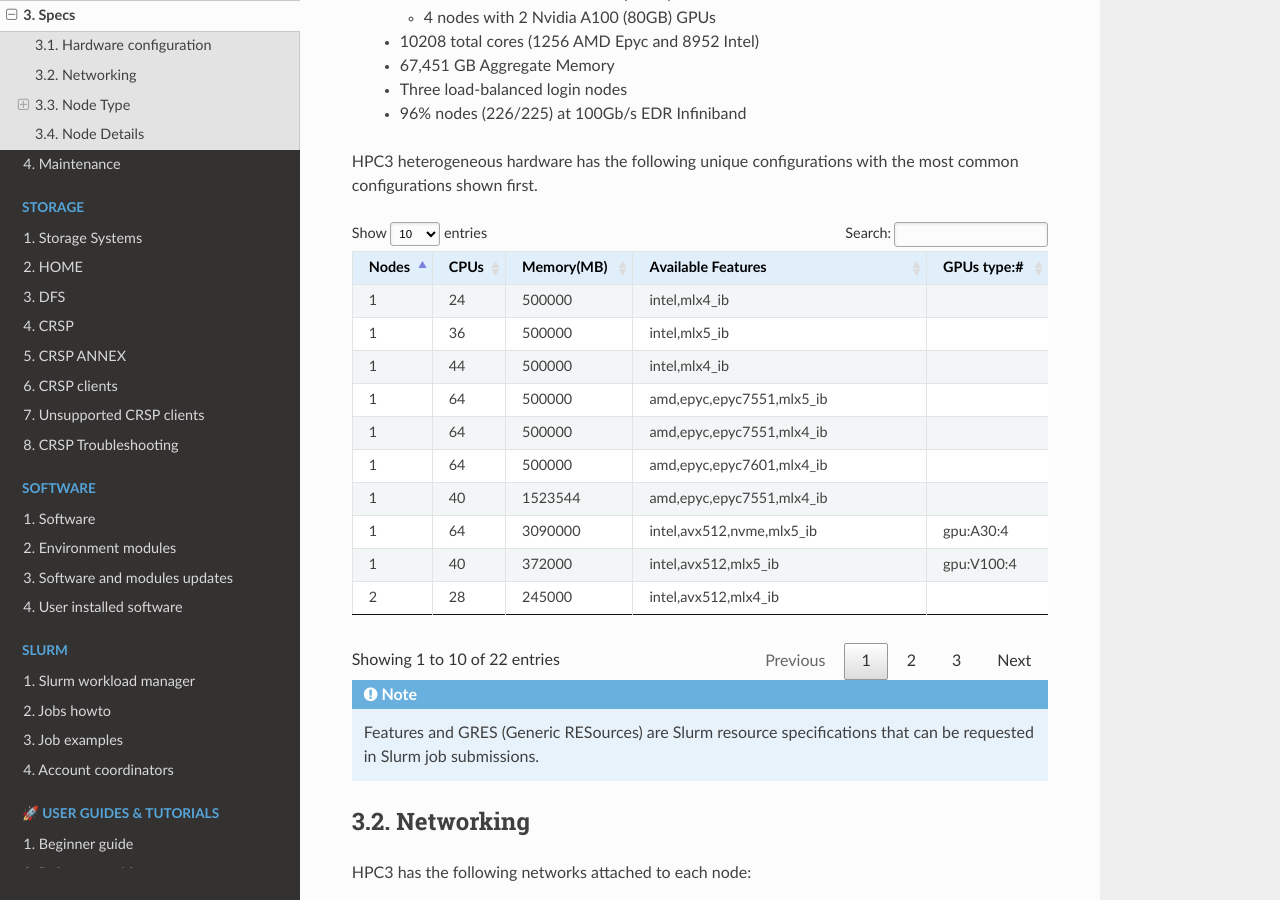
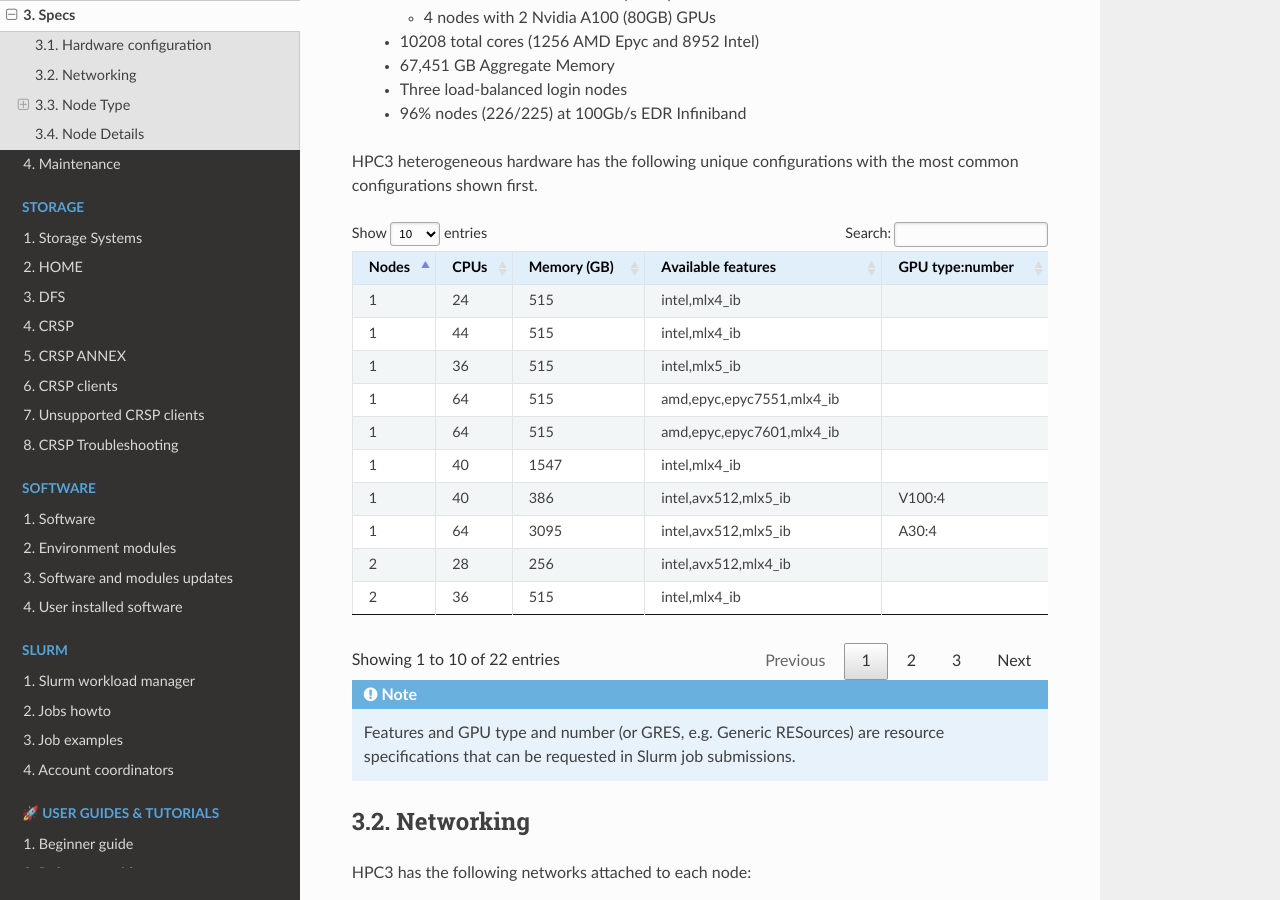
Before and after one commit to RCIC-UCI-Public/website-rcic, a Sphinx documentation site: the page built from docs/source/hpc3/specs.rst, in a window 1280 px wide and 900 px high, scrolled down 481 px. Built offline with Sphinx 7.4.7 and the Read the Docs theme 2.0.0, drawn with Linux system fonts in a browser that asks for light colours; some of the changed text lies outside the part shown.

Commit message:
update specs table, with all memory in GB. update classes of memory available.

```diff
--- a/docs/source/hpc3/specs.rst
+++ b/docs/source/hpc3/specs.rst
@@ -35,56 +35,57 @@
 .. table::
    :class: noscroll-table sortable
 
-   +------+------+-----------+----------------------------------------+--------------+
-   | Nodes| CPUs | Memory(MB)| Available Features                     | GPUs type:#  |
-   +======+======+===========+========================================+==============+
-   | 81   | 40   | 180000    | intel,avx512,mlx5_ib                   |              |
-   +------+------+-----------+----------------------------------------+--------------+
-   | 43   | 48   | 180000    | intel,avx512,fastscratch,nvme,mlx5_ib  |              |
-   +------+------+-----------+----------------------------------------+--------------+
-   | 15   | 64   | 500000    | amd,epyc,epyc7601,mlx5_ib              |              |
-   +------+------+-----------+----------------------------------------+--------------+
-   | 9    | 48   | 180000    | intel,avx512,mlx5_ib                   |              |
-   +------+------+-----------+----------------------------------------+--------------+
-   | 9    | 48   | 245000    | intel,avx512,fastscratch,nvme          |              |
-   +------+------+-----------+----------------------------------------+--------------+
-   | 2    | 28   | 245000    | intel,avx512,mlx4_ib                   |              |
-   +------+------+-----------+----------------------------------------+--------------+
-   | 2    | 36   | 500000    | intel,mlx4_ib                          |              |
-   +------+------+-----------+----------------------------------------+--------------+
-   | 1    | 24   | 500000    | intel,mlx4_ib                          |              |
-   +------+------+-----------+----------------------------------------+--------------+
-   | 1    | 36   | 500000    | intel,mlx5_ib                          |              |
-   +------+------+-----------+----------------------------------------+--------------+
-   | 1    | 44   | 500000    | intel,mlx4_ib                          |              |
-   +------+------+-----------+----------------------------------------+--------------+
-   | 1    | 64   | 500000    | amd,epyc,epyc7551,mlx5_ib              |              |
-   +------+------+-----------+----------------------------------------+--------------+
-   | 1    | 64   | 500000    | amd,epyc,epyc7551,mlx4_ib              |              |
-   +------+------+-----------+----------------------------------------+--------------+
-   | 1    | 64   | 500000    | amd,epyc,epyc7601,mlx4_ib              |              |
-   +------+------+-----------+----------------------------------------+--------------+
-   | 2    | 64   | 2063000   | intel,avx512,nvme,mlx6_ib              |              |
-   +------+------+-----------+----------------------------------------+--------------+
-   | 1    | 40   | 1523544   | amd,epyc,epyc7551,mlx4_ib              |              |
-   +------+------+-----------+----------------------------------------+--------------+
-   | 15   | 40   | 372000    | intel,avx512,mlx5_ib                   |              |
-   +------+------+-----------+----------------------------------------+--------------+
-   | 7    | 48   | 372000    | intel,avx512,mlx5_ib                   |              |
-   +------+------+-----------+----------------------------------------+--------------+
-   | 1    | 64   | 3090000   | intel,avx512,nvme,mlx5_ib              | gpu:A30:4    |
-   +------+------+-----------+----------------------------------------+--------------+
-   | 17   | 32   | 245000    | intel,avx512,fastscratch,nvme,mlx5_ib  | gpu:A30:4    |
-   +------+------+-----------+----------------------------------------+--------------+
-   | 13   | 40   | 180000    | intel,avx512,mlx5_ib                   | gpu:V100:4   |
-   +------+------+-----------+----------------------------------------+--------------+
-   | 4    | 32   | 245000    | intel,avx512,fastscratch,nvme          | gpu:A100:2   |
-   +------+------+-----------+----------------------------------------+--------------+
-   | 1    | 40   | 372000    | intel,avx512,mlx5_ib                   | gpu:V100:4   |
-   +------+------+-----------+----------------------------------------+--------------+
+   +-------+------+------------+------------------------------+----------------+
+   | Nodes | CPUs | Memory (GB)| Available features           | GPU type:number|
+   |       |      |            |                              |                |
+   +=======+======+============+==============================+================+
+   | 66    | 40   | 192        | intel,avx512,mlx5_ib         |                |
+   +-------+------+------------+------------------------------+----------------+
+   | 67    | 48   | 192        | intel,avx512,mlx5_ib         |                |
+   +-------+------+------------+------------------------------+----------------+
+   | 2     | 28   | 256        | intel,avx512,mlx4_ib         |                |
+   +-------+------+------------+------------------------------+----------------+
+   | 9     | 48   | 256        | intel,avx512,mlx5_ib         |                |
+   +-------+------+------------+------------------------------+----------------+
+   | 15    | 40   | 386        | intel,avx512,mlx5_ib         |                |
+   +-------+------+------------+------------------------------+----------------+
+   | 7     | 48   | 384        | intel,avx512,mlx5_ib         |                |
+   +-------+------+------------+------------------------------+----------------+
+   | 1     | 24   | 515        | intel,mlx4_ib                |                |
+   +-------+------+------------+------------------------------+----------------+
+   | 2     | 36   | 515        | intel,mlx4_ib                |                |
+   +-------+------+------------+------------------------------+----------------+
+   | 1     | 44   | 515        | intel,mlx4_ib                |                |
+   +-------+------+------------+------------------------------+----------------+
+   | 1     | 36   | 515        | intel,mlx5_ib                |                |
+   +-------+------+------------+------------------------------+----------------+
+   | 1     | 64   | 515        | amd,epyc,epyc7551,mlx4_ib    |                |
+   +-------+------+------------+------------------------------+----------------+
+   | 1     | 64   | 515        | amd,epyc,epyc7601,mlx4_ib    |                |
+   +-------+------+------------+------------------------------+----------------+
+   | 16    | 64   | 515        | amd,epyc,epyc7601,mlx5_ib    |                |
+   +-------+------+------------+------------------------------+----------------+
+   | 4     | 40   | 772        | intel,avx512,mlx5_ib         |                |
+   +-------+------+------------+------------------------------+----------------+
+   | 2     | 48   | 772        | intel,avx512,mlx5_ib         |                |
+   +-------+------+------------+------------------------------+----------------+
+   | 1     | 40   | 1547       | intel,mlx4_ib                |                |
+   +-------+------+------------+------------------------------+----------------+
+   | 2     | 64   | 2063       | intel,avx512,mlx5_ib         |                |
+   +-------+------+------------+------------------------------+----------------+
+   | 13    | 40   | 192        | intel,avx512,mlx5_ib         | V100:4         |
+   +-------+------+------------+------------------------------+----------------+
+   | 1     | 40   | 386        | intel,avx512,mlx5_ib         | V100:4         |
+   +-------+------+------------+------------------------------+----------------+
+   | 20    | 32   | 256        | intel,avx512,mlx5_ib         | A30:4          |
+   +-------+------+------------+------------------------------+----------------+
+   | 1     | 64   | 3095       | intel,avx512,mlx5_ib         | A30:4          |
+   +-------+------+------------+------------------------------+----------------+
+   | 4     | 32   | 256        | intel,avx512,mlx5_ib         | A100:2         |
+   +-------+------+------------+------------------------------+----------------+
 
-.. note:: Features and GRES (Generic RESources) are Slurm resource
-          specifications that can be requested in Slurm job submissions.
+.. note:: Features and GPU type and number (or GRES, e.g. Generic RESources)
+          are resource specifications that can be requested in Slurm job submissions.
 
 .. _networking:
 
@@ -134,11 +135,12 @@
 
 **Memory**:
 
-  All memory is DDR4, EEC, most common capacity is 192GB.
+  | All memory is DDR4, EEC, most common capacity is 192GB.
+  | Available memory in GB:
 
-  ======= ======= ======= ======= =======
-  192GB   256GB    384GB   512GB   768GB
-  ======= ======= ======= ======= =======
+  === === === ==== === ==== ==== ====
+  192 256 384 512  768 1536 2048 3072
+  === === === ==== === ==== ==== ====
 
 GPU-Enabled Nodes
 ^^^^^^^^^^^^^^^^^
```
